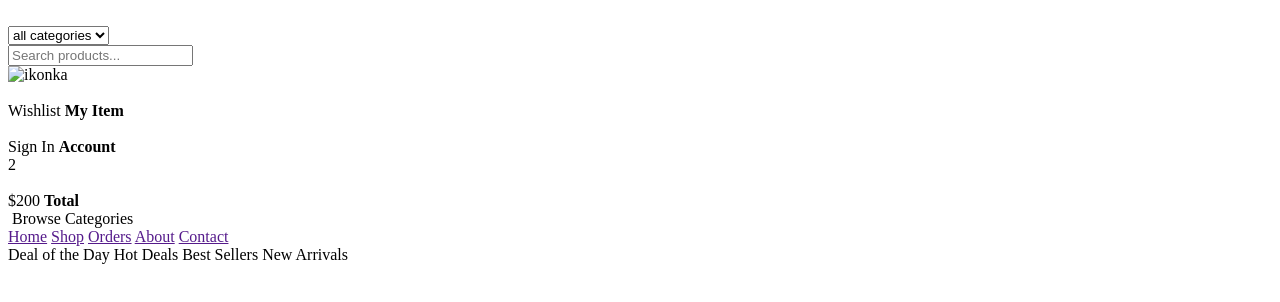
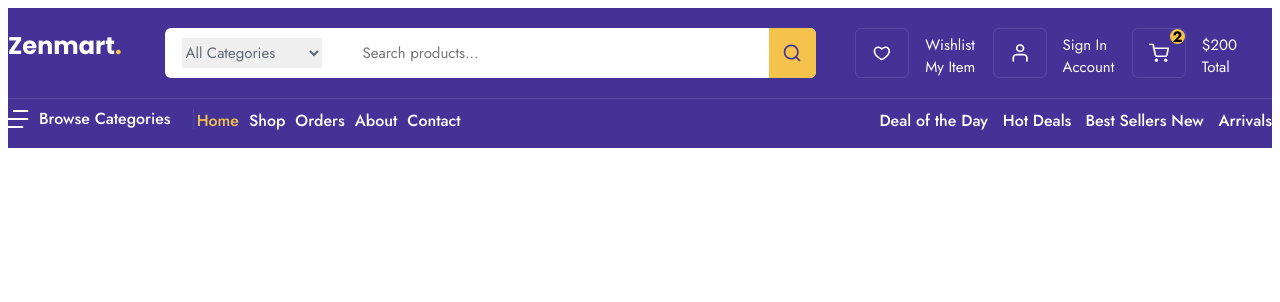
Before and after one commit to valijonbabaev/zenmart, a plain HTML site: page mypage/index.html in a window 1280 px wide. Drawn offline with Linux system fonts and the light colour scheme; the site is published under a folder, as on GitHub Pages, so addresses that start at the root find nothing.

Commit message:
feat:completed navbar section publish

```diff
--- a/mypage/index.html
+++ b/mypage/index.html
@@ -4,8 +4,8 @@
     <meta charset="UTF-8">
     <meta name="viewport" content="width=device-width, initial-scale=1.0">
     <title>Zenmart</title>
-    <link rel="stylesheet" href="/public/css/command.css">
-    <link rel="stylesheet" href="/public/css/home.css">
+    <link rel="stylesheet" href="../public/css/command.css">
+    <link rel="stylesheet" href="../public/css/home.css">
     <link rel="preconnect" href="https://fonts.googleapis.com">
     <link rel="preconnect" href="https://fonts.gstatic.com" crossorigin>
     <link href="https://fonts.googleapis.com/css2?family=Jost:ital,wght@0,100..900;1,100..900&display=swap" rel="stylesheet">
@@ -14,8 +14,8 @@
     <div class="navbar_frame">
         <div class="container">
             <div class="navbar_top">
-                <a href="index.html">
-                    <img src="/public/images/icons/logo.png" alt="">
+                <a href="./index.html">
+                    <img src="../public/images/icons/logo.png" alt="">
                 </a>
 
                 <div class="nav_search_frame">
@@ -31,7 +31,7 @@
 
                     </div>
                     <div class="search_icon_box">
-                        <img src="/public/images/icons/search.svg" alt="ikonka">
+                        <img src="../public/images/icons/search.svg" alt="">
                     </div>
 
                 </div>
@@ -39,7 +39,7 @@
                 <div class="nav_top_menu">
                     <div class="top_menu_box">
                         <div class="box_icon_box">
-                            <img src="/public/images/icons/heart.svg" alt="">
+                            <img src="../public/images/icons/heart.svg" alt="">
                         </div>
                         <div class="box_info_box">
                             <span>Wishlist</span>
@@ -48,7 +48,7 @@
                     </div>
                     <div class="top_menu_box">
                         <div class="box_icon_box">
-                            <img src="/public/images/icons/profile.svg" alt="">
+                            <img src="../public/images/icons/profile.svg" alt="">
                         </div>
                         <div class="box_info_box">
                             <span>Sign In</span>
@@ -58,7 +58,7 @@
                     <div class="top_menu_box">
                         <div class="box_icon_box">
                             <div class="basket_count">2</div>
-                            <img src="/public/images/icons/shopping-cart.svg" alt="">
+                            <img src="../public/images/icons/shopping-cart.svg" alt="">
                         </div>
                         <div class="box_info_box">
                             <span>$200</span>
@@ -73,7 +73,7 @@
             <div class="navbar_bott">
                 <div class="navbat_bott_menu_box">
                     <div class="browse_box">
-                        <img src="/public/images/icons/browse.svg" alt="">
+                        <img src="../public/images/icons/browse.svg" alt="">
                         <span>Browse Categories</span>
                     </div>
 
```
